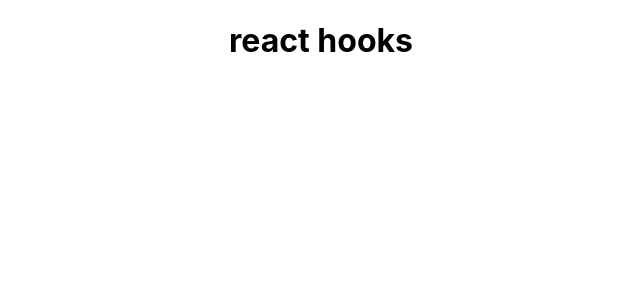
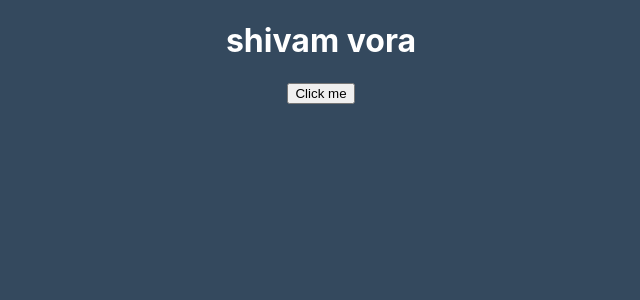
Before and after one commit to shivamvora/React-Complete-hooks, a React (Create React App) app: page / in a window 1280 px wide. Shown: the top 300 px of the page, without its empty margins (319-959 px from the left). Built offline with nearby package versions, Linux system fonts and the light colour scheme.

Commit message:
useState done

```diff
--- a/src/App.css
+++ b/src/App.css
@@ -1,5 +1,9 @@
+body{
+  background-color: #34495e;
+}
 .App {
   text-align: center;
+  color: white;
 }
 
 .App-logo {
--- a/src/App.js
+++ b/src/App.js
@@ -1,13 +1,17 @@
-import React from 'react';
+import React, { useState } from 'react';
 import './App.css';
 
 
+function App() {
+  const [myName, setMyName] = useState( 'shivam vora', );
 
-function App() {
-
+  const changeName = () => {
+    setMyName( 'shivam vora web developer' );
+  }
   return (
     <div className="App">
-      <h1>react hooks</h1>
+      <h1>{myName}</h1>
+      <button onClick={changeName}>Click me</button>
     </div>
   );
 }
```
